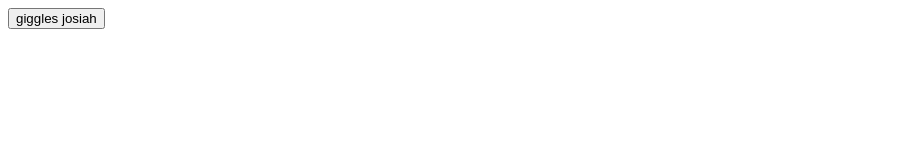
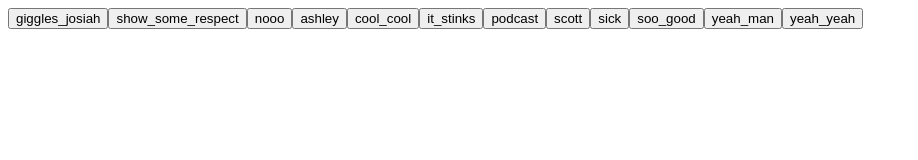
Before and after one commit to rafe155/samboard, a plain HTML site: page index.html in a window 1280 px wide. Shown: the whole page, without its empty margins (0-918 px from the left). Drawn offline with Linux system fonts and the light colour scheme.

Commit message:
added lots of sounds

```diff
--- a/index.html
+++ b/index.html
@@ -1,8 +1,44 @@
 <script>
-function giggles_josiah() {
-	var audio = new Audio('giggles_josiah.wav');
+function giggles_josiah(file) {
+	var audio = new Audio(file);
 	audio.play();
 };
+
+function main(){
+files = ['giggles_josiah',
+         'show_some_respect',
+         'nooo',
+         'ashley',
+         'cool_cool',
+         'it_stinks',
+         'podcast',
+         'scott',
+         'sick',
+         'soo_good',
+         'yeah_man',
+         'yeah_yeah'];
+var docFrag = document.createDocumentFragment();
+for (var i=0; i < files.length ; i++){
+     var elem = document.createElement('input');
+     elem.type = 'button';
+     elem.value = files[i];
+     elem.onclick = function audio() {
+                            console.log(this.value + '.wav')
+	                          var audio = new Audio(this.value + '.wav');
+	                          audio.play();
+                      };
+     docFrag.appendChild(elem);
+}
+document.body.appendChild(docFrag);
+
+}
 </script>
 
-<button onclick='giggles_josiah();'> giggles josiah </button>
+
+
+<body onload="main()">
+
+
+
+
+</body>
```
Also changed, not shown: 12 other files.
